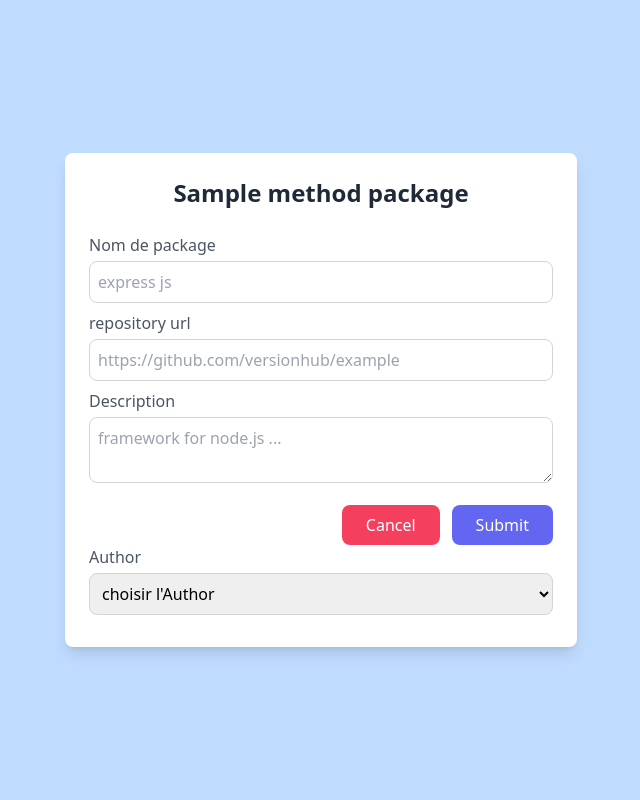
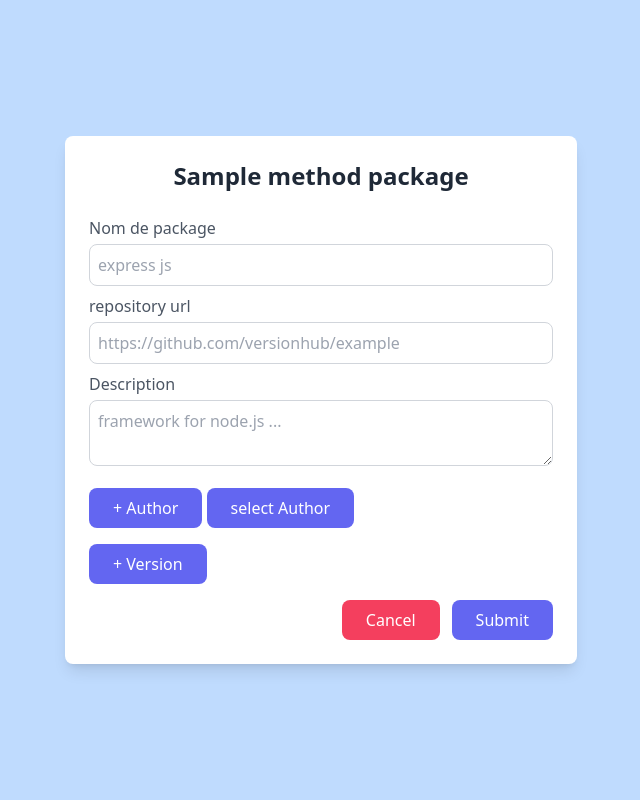
Before and after one commit to Youcode-Classe-E-2024-2025/Ahmed_Taoudi_package, a PHP site: template views/form.view.php in a window 1280 px wide. Shown: the part 76-876 px from the top of the page, without its empty margins (319-959 px from the left). Run offline with PHP 8.4, Linux system fonts and the light colour scheme; the template is opened without the code that fills it: most values are stand-ins (such as "Sample title", 1, 10 or a date in 2020).

Commit message:
modifier formailaire de ajoute de package (author , version)

```diff
--- a/views/form.view.php
+++ b/views/form.view.php
@@ -43,27 +43,35 @@
                         class="mt-1 p-2 w-full border border-gray-300 rounded-lg focus:outline-none focus:ring-2 focus:ring-blue-400"
                         placeholder="framework for node.js ..."><?php if( $method === "modifie" && isset($pckg)){echo $pckg['description'] ;}else{echo "";}  ?></textarea>
                 </div>
+                <div class=" mt-4" id="authorZone">
 
+                </div>
+                <div class=" mt-4">
+                <input type="hidden" id="select_cmp" name="select_cmp"  >
+                <input type="hidden" id="cmp" name="cmp"  >
+
+                    <button type="button" id="addAuthorBtn"
+                        class="bg-indigo-500 text-white px-6 py-2 rounded-lg hover:bg-indigo-600 focus:outline-none focus:ring-2 focus:ring-indigo-400"> + Author</button>
+                   <button type="button" id="selectAuthorBtn"
+                        class="bg-indigo-500 text-white px-6 py-2 rounded-lg hover:bg-indigo-600 focus:outline-none focus:ring-2 focus:ring-indigo-400">select Author</button>
+                </div>
+                <div class=" mt-4" id="versionZone">
+
+                </div>
+                <div class=" mt-4">
+                    <input type="hidden" id="cmpV" name="cmpV">
+                    <button type="button" id="addVersionBtn"
+                        class="bg-indigo-500 text-white px-6 py-2 rounded-lg hover:bg-indigo-600 focus:outline-none focus:ring-2 focus:ring-indigo-400"> + Version</button>
+
+                </div>
 
 
 
                 <div class="flex gap-3  justify-end mt-4">
-                    <a href="/" id="btn-cancel"
+                    <a href="/packages" id="btn-cancel"
                         class="bg-rose-500 text-white px-6 py-2 rounded-lg hover:bg-rose-600 focus:outline-none focus:ring-2 focus:ring-rose-400">Cancel</a>
                     <button type="submit" id="btn-submit-add"
                         class="bg-indigo-500 text-white px-6 py-2 rounded-lg hover:bg-indigo-600 focus:outline-none focus:ring-2 focus:ring-indigo-400">Submit</button>
-                </div>
-            </form>
-            <form method="post" action="#">
-            <div class="mb-2">
-                    <label for="position" class="block text-gray-600">Author</label>
-                    <select id="position" name="position" required
-                        class="mt-1 p-2 w-full border border-gray-300 rounded-lg focus:outline-none focus:ring-2 focus:ring-blue-400">
-                        <option selected value="-1">choisir l'Author</option>
-                       <?php foreach($authors as $author):?>
-                        <option value="<?= $author['id'] ?>"><?= $author['name'] ?> </option>
-                       <?php endforeach ;?>
-                    </select>
                 </div>
             </form>
         </div>
@@ -72,5 +80,75 @@
         <footer></footer>
     </div>
 </body>
+<script>
+    document.getElementById('cmp').value=<?php echo "0" ?>;
+document.getElementById('select_cmp').value=<?php echo "0" ?>;
+document.getElementById('cmpV').value=<?php echo "0" ?>;
+    const addAuthorBtn =document.getElementById('addAuthorBtn');
+    const selectAuthorBtn =document.getElementById('selectAuthorBtn');
+    const authorZone =document.getElementById('authorZone');
+    const addVersionBtn =document.getElementById('addVersionBtn');
+    const versionZone =document.getElementById('versionZone');
+    let cmp =Number(document.getElementById('cmp').value);
+    let select_cmp =Number(document.getElementById('select_cmp').value);
+    let cmpV=Number(document.getElementById('cmpV').value);
 
+
+
+
+    addAuthorBtn.addEventListener('click',()=>{
+cmp++
+document.getElementById('cmp').value=cmp;
+        const div = document.createElement('div');
+        div.innerHTML=`
+         <p>author ${cmp + select_cmp}</p>
+       <input type="text" id="name${cmp + select_cmp}" name="name${cmp + select_cmp}" required
+                        class="mt-1 p-2 w-full border border-gray-300 rounded-lg focus:outline-none focus:ring-2 focus:ring-blue-400"
+                        placeholder="nom d'author">
+                        <input type="text" id="biograph${cmp + select_cmp}" name="biograph${cmp + select_cmp}" required
+                        class="mt-1 p-2 w-full border border-gray-300 rounded-lg focus:outline-none focus:ring-2 focus:ring-blue-400"
+                        placeholder="biography">
+                        <input type="email" id="email${cmp + select_cmp}" name="email${cmp + select_cmp}" required
+                        class="mt-1 p-2 w-full border border-gray-300 rounded-lg focus:outline-none focus:ring-2 focus:ring-blue-400"
+                        placeholder="email">
+        `;
+        authorZone.append(div);
+
+    }) ;
+    selectAuthorBtn.addEventListener('click',()=>{
+select_cmp++;
+document.getElementById('select_cmp').value=select_cmp;
+        const div = document.createElement('div');
+        div.innerHTML=`
+         <p>author ${cmp + select_cmp}</p>
+        <select id="author_id${select_cmp}" name="author_id${select_cmp}" required
+                        class="mt-1 p-2 w-full border border-gray-300 rounded-lg focus:outline-none focus:ring-2 focus:ring-blue-400">
+                        <option selected value="-1">choisir l'Author</option>
+                       <?php foreach($authors as $author):?>
+                        <option value="<?= $author['id'] ?>"><?= $author['name'] ?> </option>
+                       <?php endforeach ;?>
+                    </select>
+        `;
+        authorZone.append(div);
+    }) ;
+
+    addVersionBtn.addEventListener('click',()=>{
+        cmpV++;
+        document.getElementById('cmpV').value=cmpV;
+        const div = document.createElement('div');
+        div.innerHTML=`
+         <p> version ${cmpV}</p>
+       <input type="text" id="version${cmpV}" name="version${cmpV}" required
+                        class="mt-1 p-2 w-full border border-gray-300 rounded-lg focus:outline-none focus:ring-2 focus:ring-blue-400"
+                        placeholder="nom d'author">
+                        <input type="date" id="release_date${cmpV}" name="release_date${cmpV}" required
+                        class="mt-1 p-2 w-full border border-gray-300 rounded-lg focus:outline-none focus:ring-2 focus:ring-blue-400"
+                        >
+                        <input type="text" id="changelog${cmpV}" name="changelog${cmpV}" required
+                        class="mt-1 p-2 w-full border border-gray-300 rounded-lg focus:outline-none focus:ring-2 focus:ring-blue-400"
+                        placeholder="email">
+        `;
+        versionZone.append(div);
+    });
+</script>
 </html>
```
Also changed, not shown: controllers/form.php (+12 -4 lines), controllers/packages.php (+4 -3 lines).
